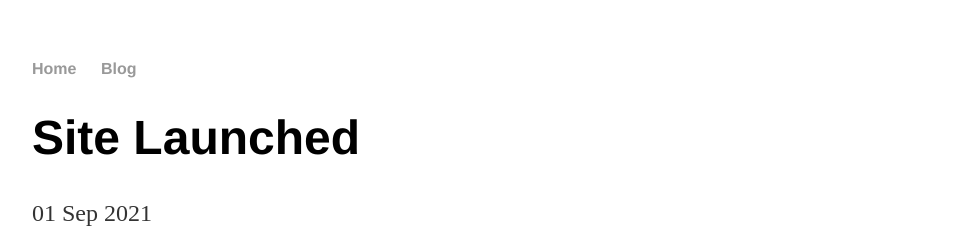
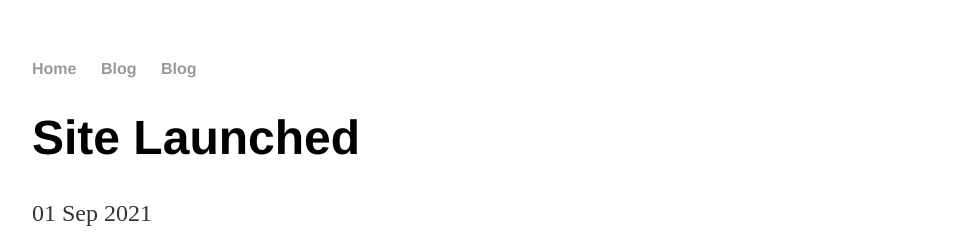
Before and after one commit to kaylaqn/kaylaqn.github.io, a Jekyll site: the page built from _posts/2021-09-01-site-launched.md, in a window 1280 px wide. Shown: the top 252 px of the page, without its empty margins (160-1118 px from the left). Built offline with Jekyll 4.4.1, drawn with Linux system fonts in a browser that asks for light colours.

Commit message:
Update default.html

```diff
--- a/_layouts/default.html
+++ b/_layouts/default.html
@@ -10,6 +10,7 @@
                   <ul>
                       <li><a href="/">Home</a></li>
                        <li><a href="/blog">Blog</a></li>
+                       <li><a href="/Aboutus">Blog</a></li>
                   </ul>
             </nav>
             <div class="container">
```
